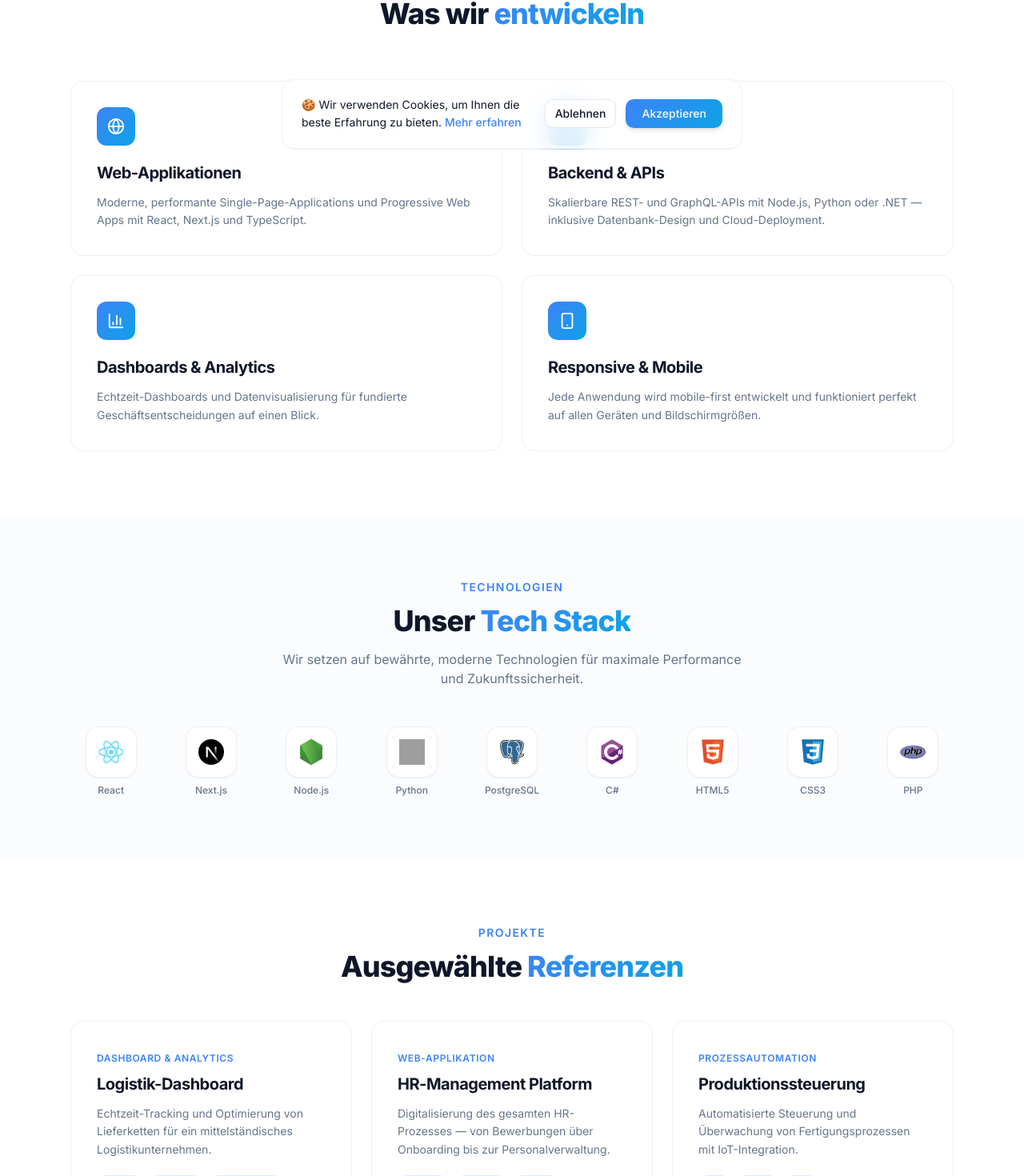
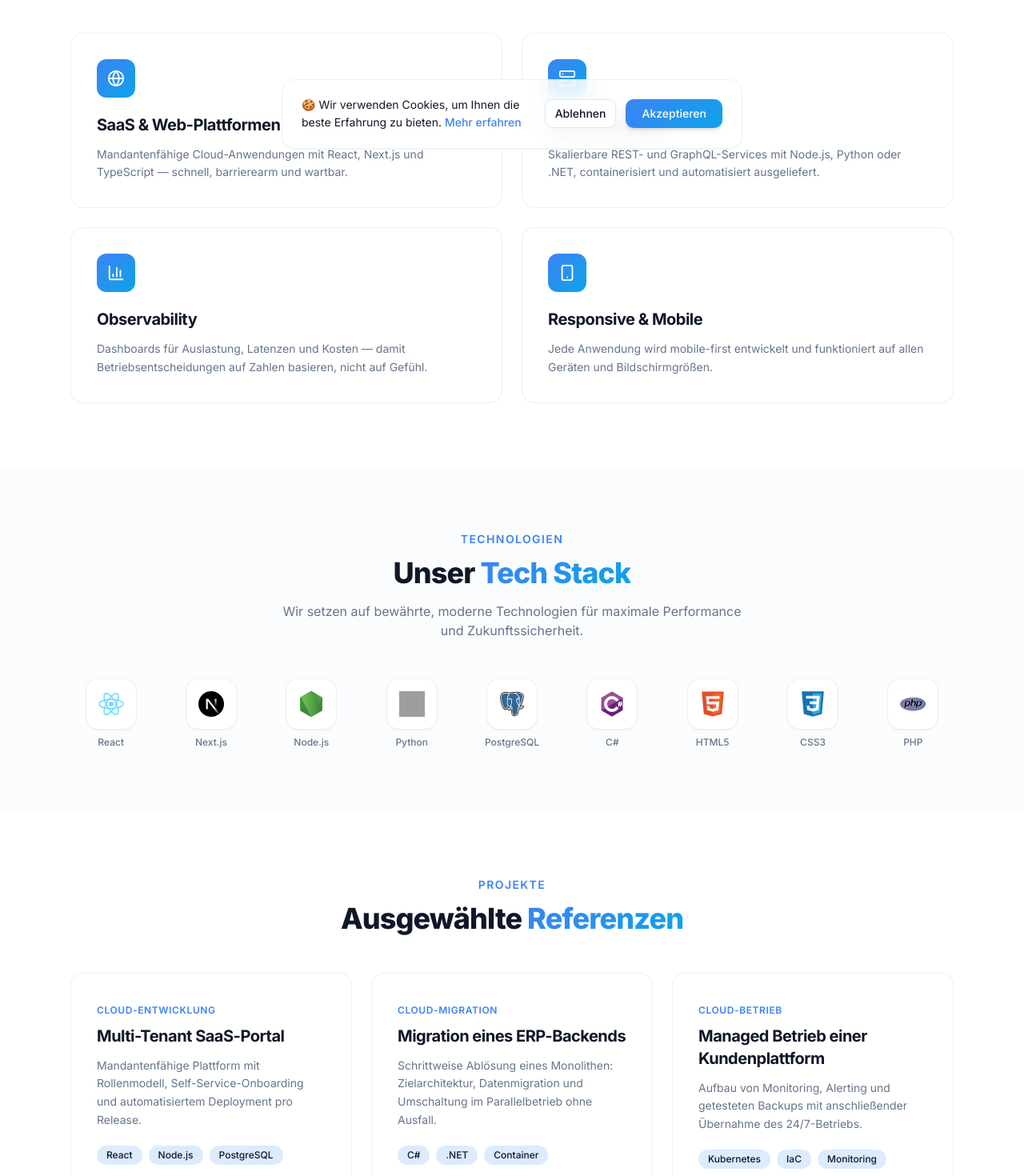
Before and after one commit to darklobster9512/vona-cloud, a React (Vite) app: page /software in a window 1280 px wide. Shown: the part 594-2064 px from the top of the page at 80% size. Built offline with nearby package versions, Linux system fonts and the light colour scheme; grey boxes are pictures that could not be loaded; the HTML template or start-up script is replaced by a standard one.

Commit message:
Changes
Co-authored-by: darklobster9512 <301748244+darklobster9512@users.noreply.github.com>

```diff
--- a/src/pages/Software.tsx
+++ b/src/pages/Software.tsx
@@ -32,46 +32,47 @@ const techStack = [
 const capabilities = [
   {
     icon: Globe,
-    title: 'Web-Applikationen',
-    description: 'Moderne, performante Single-Page-Applications und Progressive Web Apps mit React, Next.js und TypeScript.',
+    title: 'SaaS & Web-Plattformen',
+    description: 'Mandantenfähige Cloud-Anwendungen mit React, Next.js und TypeScript — schnell, barrierearm und wartbar.',
   },
   {
     icon: Server,
-    title: 'Backend & APIs',
-    description: 'Skalierbare REST- und GraphQL-APIs mit Node.js, Python oder .NET — inklusive Datenbank-Design und Cloud-Deployment.',
+    title: 'APIs & Services',
+    description: 'Skalierbare REST- und GraphQL-Services mit Node.js, Python oder .NET, containerisiert und automatisiert ausgeliefert.',
   },
   {
     icon: BarChart3,
-    title: 'Dashboards & Analytics',
-    description: 'Echtzeit-Dashboards und Datenvisualisierung für fundierte Geschäftsentscheidungen auf einen Blick.',
+    title: 'Observability',
+    description: 'Dashboards für Auslastung, Latenzen und Kosten — damit Betriebsentscheidungen auf Zahlen basieren, nicht auf Gefühl.',
   },
   {
     icon: Smartphone,
     title: 'Responsive & Mobile',
-    description: 'Jede Anwendung wird mobile-first entwickelt und funktioniert perfekt auf allen Geräten und Bildschirmgrößen.',
+    description: 'Jede Anwendung wird mobile-first entwickelt und funktioniert auf allen Geräten und Bildschirmgrößen.',
   },
 ];
 
 const projects = [
   {
-    title: 'Logistik-Dashboard',
-    category: 'Dashboard & Analytics',
-    description: 'Echtzeit-Tracking und Optimierung von Lieferketten für ein mittelständisches Logistikunternehmen.',
+    title: 'Multi-Tenant SaaS-Portal',
+    category: 'Cloud-Entwicklung',
+    description: 'Mandantenfähige Plattform mit Rollenmodell, Self-Service-Onboarding und automatisiertem Deployment pro Release.',
     tags: ['React', 'Node.js', 'PostgreSQL'],
   },
   {
-    title: 'HR-Management Platform',
-    category: 'Web-Applikation',
-    description: 'Digitalisierung des gesamten HR-Prozesses — von Bewerbungen über Onboarding bis zur Personalverwaltung.',
-    tags: ['Next.js', 'Python', 'Cloud'],
+    title: 'Migration eines ERP-Backends',
+    category: 'Cloud-Migration',
+    description: 'Schrittweise Ablösung eines Monolithen: Zielarchitektur, Datenmigration und Umschaltung im Parallelbetrieb ohne Ausfall.',
+    tags: ['C#', '.NET', 'Container'],
   },
   {
-    title: 'Produktionssteuerung',
-    category: 'Prozessautomation',
-    description: 'Automatisierte Steuerung und Überwachung von Fertigungsprozessen mit IoT-Integration.',
-    tags: ['C#', '.NET', 'IoT'],
+    title: 'Managed Betrieb einer Kundenplattform',
+    category: 'Cloud-Betrieb',
+    description: 'Aufbau von Monitoring, Alerting und getesteten Backups mit anschließender Übernahme des 24/7-Betriebs.',
+    tags: ['Kubernetes', 'IaC', 'Monitoring'],
   },
 ];
+
 
 const Software = () => {
   const { ref, isVisible } = useScrollAnimation();
@@ -89,9 +90,10 @@ const Software = () => {
     <>
 
       <PageHero
-        title="Maßgeschneiderte"
-        highlight="Software-Lösungen"
-        subtitle="Von der Idee bis zum Deployment — wir entwickeln Software, die Ihre Prozesse transformiert und mit Ihrem Unternehmen wächst."
+        title="Cloud-Software,"
+        highlight="die trägt"
+        subtitle="Wir entwickeln Anwendungen, die skalieren, sich automatisiert ausliefern lassen und im Betrieb keine Überraschungen produzieren."
+
         breadcrumb={[
           { label: 'Home', href: '/' },
           { label: 'Software' },
```
